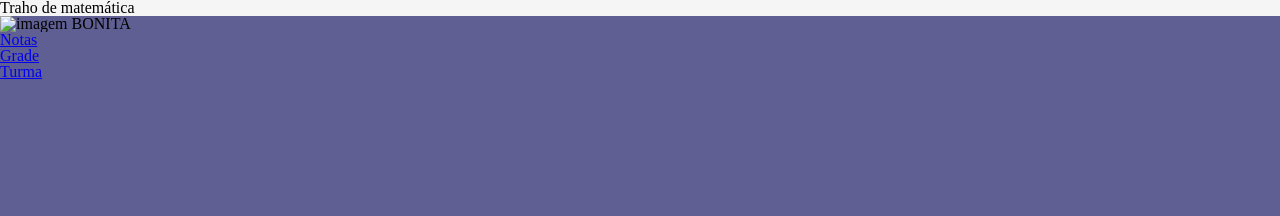
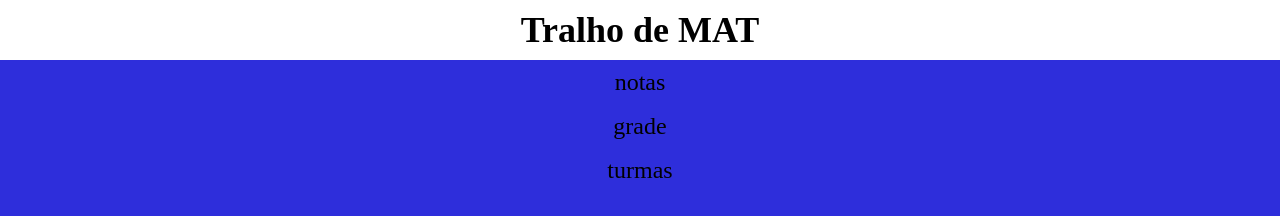
Before and after one commit to TsB007/MAT2-ATV2, a plain HTML site: page index.html in a window 1280 px wide. Drawn offline with Linux system fonts and the light colour scheme.

Commit message:
Add files via upload

```diff
--- a/index.html
+++ b/index.html
@@ -4,21 +4,23 @@
     <meta charset="UTF-8">
     <meta http-equiv="X-UA-Compatible" content="IE=edge">
     <meta name="viewport" content="width=device-width, initial-scale=1.0">
-    <title>tralho de matemática</title>
     <link rel="stylesheet" href="reset.css">
     <link rel="stylesheet" href="style.css">
+    <title>Tralho dde MAT</title>
 </head>
 <body>
+   <header class="cabecalho">
+    <h1 class="cabecalho-titulo"> Tralho de MAT</h1>
+    <nav class="cabecalho-menu">
+        <ul>
+         <li> <a class="cabecalho-menu-i" href="#">notas </a></li>
+         <li> <a class="cabecalho-menu-i" href="#">grade </a></li>
+         <li> <a class="cabecalho-menu-i" href="#">turmas </a></li>
+        </ul>
 
-    <header class="cabecalho">
-        <h1 class="cabecalho-título">Traho de matemática</h1>
-        <nav class="cabecalh-menu"> </nav>
-        <img class="cabecalho-imagem" src="imagem" alt="imagem BONITA">
-        <ul class="cabecalho-lista">
-        <li><a class="cabecalho-lista-item" href="#">Notas</a> </li>
-        <li><a class="cabecalho-lista-item"href="#">Grade</a> </li>
-        <li><a class="cabecalho-lista-item"href="#">Turma</a> </li>
-        </ul>
-    </header>
+
+
+    </nav>
+   </header>
 </body>
 </html>
--- a/style.css
+++ b/style.css
@@ -1,9 +1,32 @@
 :root{
---cor-de-fundo: rgb(95, 95, 148);
+--cor-de-fundo: rgb(46, 46, 219);
 }
 body{
-    background-color:var(--cor-de-fundo)
+    background-color:var(--cor-de-fundo);
 }
 h1{
-    background-color:whitesmoke;
+    background-color: white;
 }
+ .cabecalho{
+    background-color: var(--cor-de-fundo);
+}
+
+
+.cabecalho-titulo {
+    font-size: 36px;
+font-weight: 600;
+padding: 12px;
+text-align: center;
+}
+.cabecalho-menu {
+    background-color: var(--cor-de-fundo);
+}
+.cabecalho-menu-i {
+    display: block;
+    padding: 10px;
+    font-size: 24px;
+    text-decoration: none;
+    color: black;
+    text-align: center;
+    border-top: 1px solide;
+}
```
